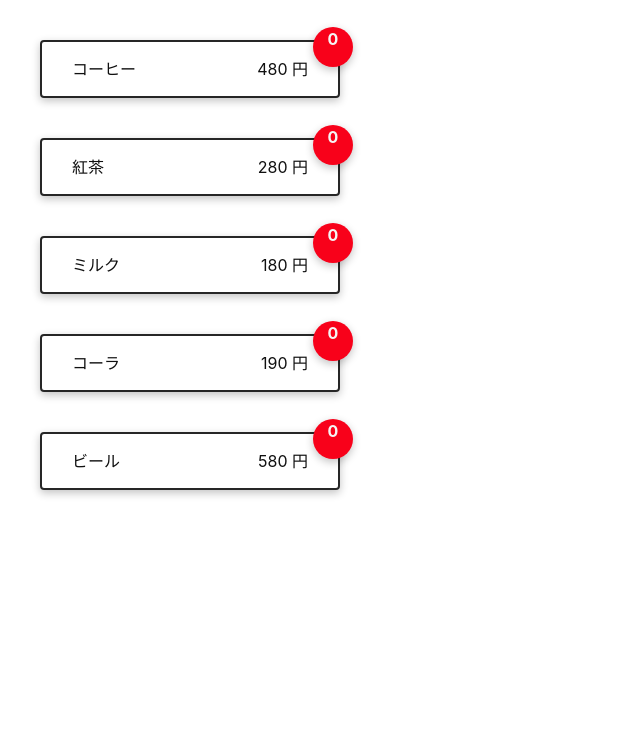
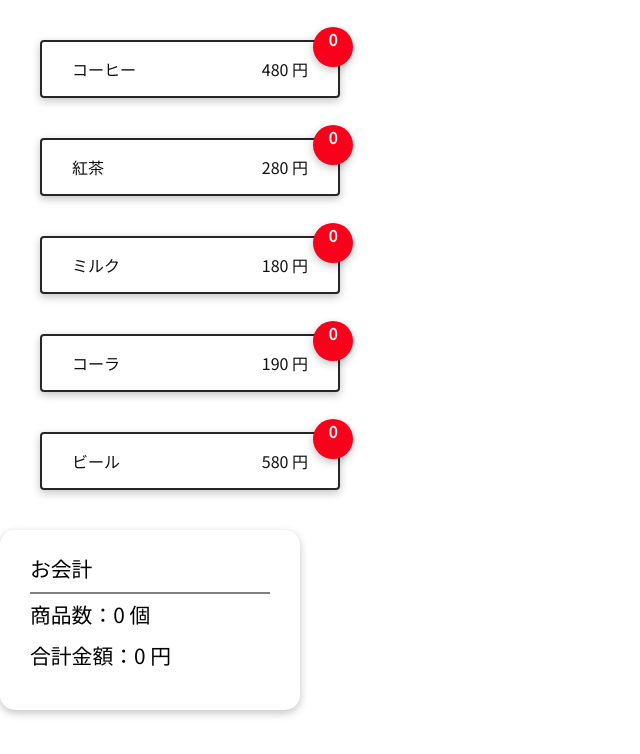
Before and after one commit to fj-sh/track-cafe-front, a React (Create React App) app: page / in a window 1280 px wide. Shown: the top 754 px of the page, without its empty margins (0-640 px from the left). Built offline with nearby package versions, Linux system fonts and the light colour scheme.

Commit message:
お会計ボードを作成

```diff
--- a/src/App.tsx
+++ b/src/App.tsx
@@ -3,6 +3,7 @@ import './App.css'
 import { menuData } from './lib/mocks/menu-data'
 import MenuButtonList from './components/MenuButtonList'
 import { Menu } from './lib/types/menu'
+import BillBoard from './components/BillBoard'
 
 /**
  * React App
@@ -22,6 +23,7 @@ function App() {
   return (
     <div className="App">
       <MenuButtonList menus={menus} updateMenus={updateMenus} />
+      <BillBoard menus={menus} />
     </div>
   )
 }
--- /dev/null
+++ b/src/components/BillBoard.scss
@@ -0,0 +1,21 @@
+.container {
+  padding: 15px 30px;
+  border-radius: 15px;
+  font-size: 1.3rem;
+  width: 300px;
+  height: 180px;
+  box-shadow: rgba(0, 0, 0, 0.24) 0px 3px 8px;
+}
+
+.title {
+  display: block;
+  text-align: start;
+  padding: 8px 0;
+  border-bottom: 2px solid #818080;
+}
+
+.amount {
+  display: block;
+  text-align: start;
+  padding: 5px 0;
+}
--- a/src/components/BillBoard.tsx
+++ b/src/components/BillBoard.tsx
@@ -1,5 +1,7 @@
 import React from 'react'
 import { Menu } from '../lib/types/menu'
+import { getTotalAmount, getTotalProducts } from '../lib/bill-board'
+import './BillBoard.scss'
 
 type Props = {
   menus: Menu[]
@@ -8,8 +10,10 @@ type Props = {
 const BillBoard = ({ menus }: Props) => {
   return (
     <div className="container">
-      <div className="title"> お会計</div>
-      <div className="order-price"></div>
+      <span className="title"> お会計</span>
+
+      <span className="amount">商品数：{getTotalProducts(menus)} 個</span>
+      <span className="amount">合計金額：{getTotalAmount(menus)} 円</span>
     </div>
   )
 }
--- a/src/index.scss
+++ b/src/index.scss
@@ -1,12 +1,13 @@
 @tailwind base;
 @tailwind components;
 @tailwind utilities;
+@import url('https://fonts.googleapis.com/css2?family=Noto+Sans+JP&display=swap');
+
+:root {
+  --base-font-size: 16px;
+}
 
 body {
-  margin: 0;
-  font-family: -apple-system, BlinkMacSystemFont, 'Segoe UI', 'Roboto', 'Oxygen',
-    'Ubuntu', 'Cantarell', 'Fira Sans', 'Droid Sans', 'Helvetica Neue',
-    sans-serif;
-  -webkit-font-smoothing: antialiased;
-  -moz-osx-font-smoothing: grayscale;
+  font-family: 'Noto Sans JP', sans-serif;
+  font-size:var(--base-font-size)
 }
--- a/src/lib/bill-board.ts
+++ b/src/lib/bill-board.ts
@@ -1,4 +1,15 @@
 import { Menu } from './types/menu'
+
+/**
+ * メニューの配列から商品数を返す。
+ * @param {Menu[]} menus
+ * @return {number} totalProducts
+ */
+export function getTotalProducts(menus: Menu[]) {
+  return menus
+    .map((menu) => menu.numberOfOrders)
+    .reduce((previousValue, currentValue) => previousValue + currentValue, 0)
+}
 
 /**
  * メニューの配列から合計金額を返す。
@@ -10,14 +21,3 @@ export function getTotalAmount(menus: Menu[]) {
     .map((menu) => menu.price * menu.numberOfOrders)
     .reduce((previousValue, currentValue) => previousValue + currentValue, 0)
 }
-
-/**
- * メニューの配列から商品数を返す。
- * @param {Menu[]} menus
- * @return {number} totalProducts
- */
-export function getTotalProducts(menus: Menu[]) {
-  return menus
-    .map((menu) => menu.numberOfOrders)
-    .reduce((previousValue, currentValue) => previousValue + currentValue, 0)
-}
```
